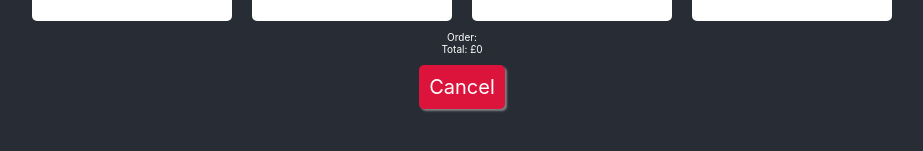
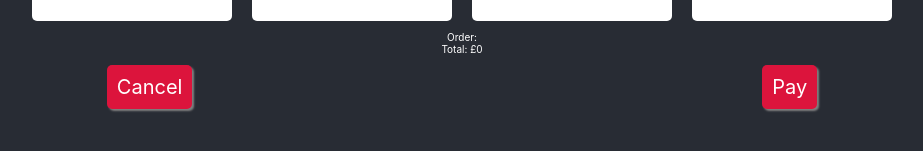
Before and after one commit to ZsofiaS/GreenFoodTruck-React, a React (Create React App) app: page / in a window 1280 px wide. Shown: the part 177-328 px from the top of the page, without its empty margins (178-1101 px from the left). Built offline with nearby package versions, Linux system fonts and the light colour scheme.

Commit message:
Add Pay button - order is now saved to store

```diff
--- a/src/App.js
+++ b/src/App.js
@@ -2,14 +2,16 @@
 /* eslint-disable guard-for-in */
 /* eslint-disable jsx-a11y/interactive-supports-focus */
 import React from 'react';
-import { useSelector, useDispatch } from 'react-redux';
-import { addProduct, cancelOrder } from './store/actions/order';
+import { useSelector, useDispatch, useStore } from 'react-redux';
+import { useFirebase } from 'react-redux-firebase';
+import { addProduct, cancelOrder, saveOrder } from './store/actions/order';
 import './App.scss';
 import Product from './components/Product';
 import Button from './components/Button';
 import OrderItem from './components/OrderItem';
 
 const App = () => {
+  const firebase = useFirebase();
   const availableProducts = useSelector((state) => state.order.products);
 
   const totalAmount = useSelector((state) => state.order.totalAmount);
@@ -26,6 +28,7 @@ const App = () => {
     }
     return addedProductsArray;
   });
+  const order = useSelector((state) => state.order.orders);
   const dispatch = useDispatch();
 
   const addProductHandler = (product) => {
@@ -35,6 +38,10 @@ const App = () => {
   const cancelOrderHandler = () => {
     console.log('hello');
     dispatch(cancelOrder());
+  };
+
+  const saveOrderHandler = (products, total) => {
+    dispatch(saveOrder(products, total));
   };
 
   return (
@@ -67,8 +74,15 @@ const App = () => {
             role="button"
             tabIndex={0}
             className="button"
-            cancelOrder={() => cancelOrderHandler()}
+            actionOrder={() => cancelOrderHandler()}
             text="Cancel"
+          />
+          <Button
+            role="button"
+            tabIndex={0}
+            className="button"
+            actionOrder={() => saveOrderHandler()}
+            text="Pay"
           />
         </div>
       </section>
--- a/src/components/Button.js
+++ b/src/components/Button.js
@@ -3,15 +3,15 @@ import React from 'react';
 import PropTypes from 'prop-types';
 import '../styles/Button.scss';
 
-const Button = ({ cancelOrder, text }) => (
-  <div role="button" onClick={cancelOrder} className="button">
+const Button = ({ actionOrder, text }) => (
+  <div role="button" onClick={actionOrder} className="button">
     {text}
   </div>
 );
 
 Button.propTypes = {
   text: PropTypes.string,
-  cancelOrder: PropTypes.func,
+  actionOrder: PropTypes.func,
 };
 
 export default Button;
--- /dev/null
+++ b/src/models/OrderAdded.js
@@ -0,0 +1,9 @@
+class OrderAdded {
+  constructor(products, total, date) {
+    this.products = products;
+    this.total = total;
+    this.date = date;
+  }
+}
+
+export default OrderAdded;
--- a/src/store/actions/order.js
+++ b/src/store/actions/order.js
@@ -3,3 +3,8 @@ export const addProduct = (item) => ({
   product: item,
 });
 export const cancelOrder = () => ({ type: 'CANCEL_ORDER' });
+export const saveOrder = (items, sum) => ({
+  type: 'SAVE_ORDER',
+  products: items,
+  total: sum,
+});
--- a/src/store/reducers/order.js
+++ b/src/store/reducers/order.js
@@ -1,11 +1,13 @@
 /* eslint-disable no-case-declarations */
 import { products } from '../../constants/Products';
 import ProductAdded from '../../models/ProductAdded';
+import OrderAdded from '../../models/OrderAdded';
 
 const initialState = {
   products,
   order: {},
   totalAmount: 0,
+  orders: [],
 };
 
 const orderReducer = (state = initialState, action) => {
@@ -41,6 +43,17 @@ const orderReducer = (state = initialState, action) => {
       };
     case 'CANCEL_ORDER':
       return { ...state, order: {}, totalAmount: 0 };
+    case 'SAVE_ORDER':
+      const currentOrder = action.products;
+      const { total } = action;
+      const date = new Date().toString();
+      const orderToBeAdded = new OrderAdded(currentOrder, total, date);
+      return {
+        ...state,
+        order: {},
+        totalAmount: 0,
+        orders: [...state.orders, orderToBeAdded],
+      };
     default:
       return state;
   }
```
